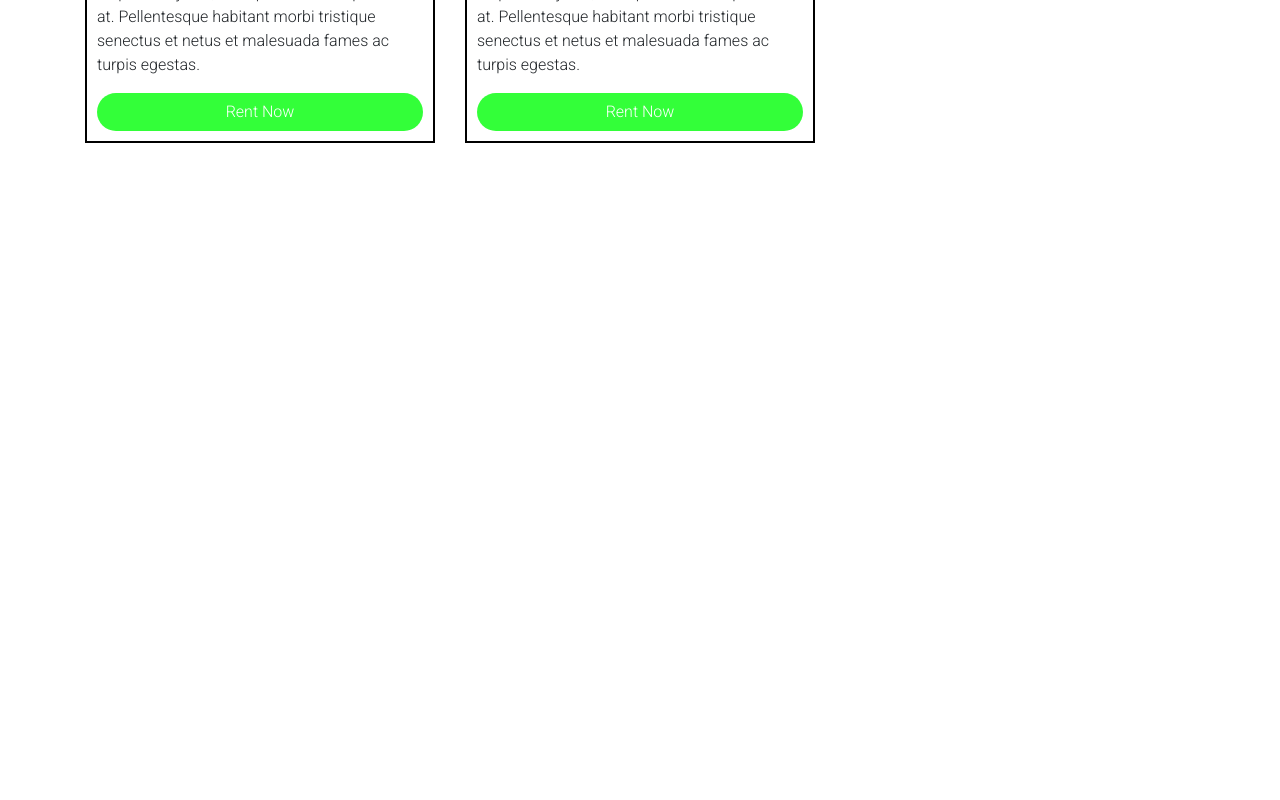
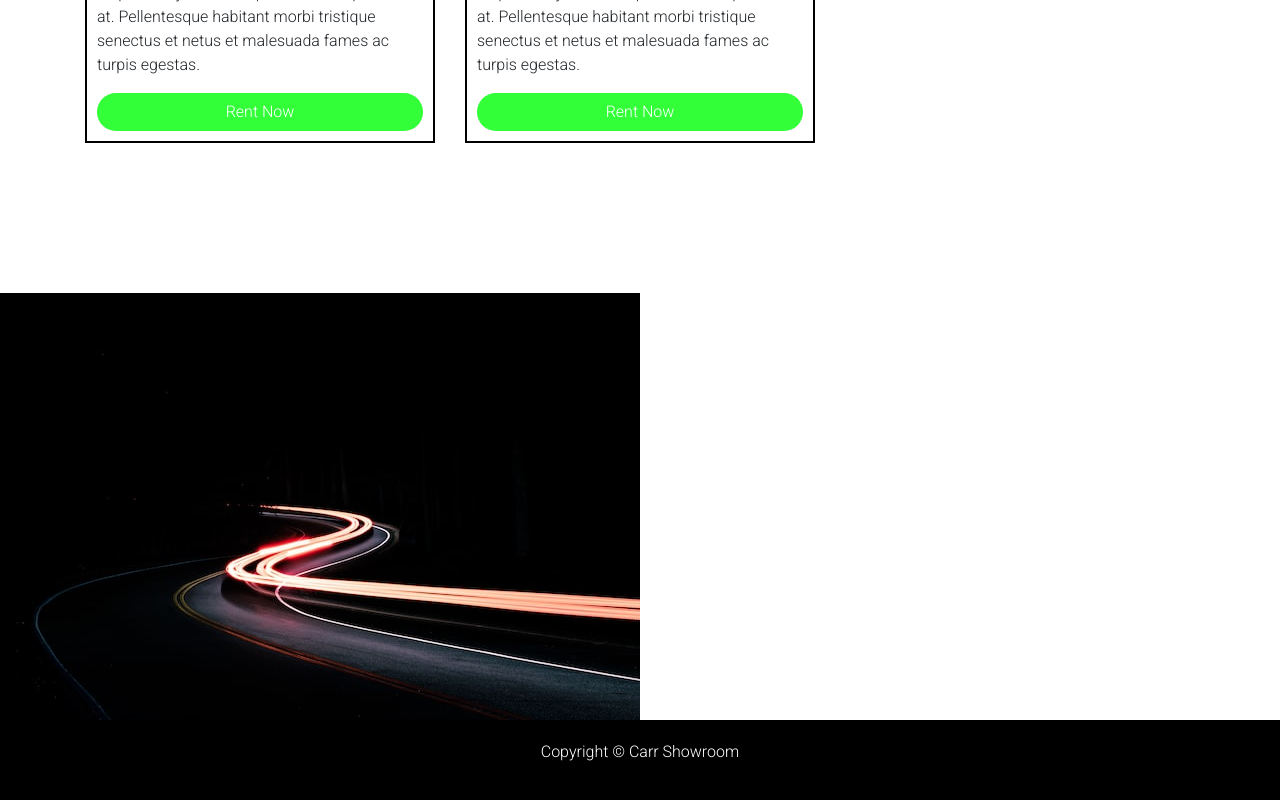
Before and after one commit to sio-doh/showroom, a React (Create React App) app: page / in a window 1280 px wide. Shown: the part 2772-3572 px from the top of the page. Before the commit the page ends 3065 px from the top, so only its background shows below. Built offline with nearby package versions, Linux system fonts and the light colour scheme.

Commit message:
second header component - wip

```diff
--- a/src/App.js
+++ b/src/App.js
@@ -3,6 +3,8 @@ import Navbar from "./Components/Navbar/navbar";
 import Header from "./Components/Header/header";
 import About from "./Components/About/about";
 import Details from "./Components/Details/details";
+import SecondHeader from "./Components/Second_Header/second";
+import Footer from "./Components/Footer/footer";
 
 const App = () => {
   return (
@@ -11,6 +13,8 @@ const App = () => {
       <Header />
       <About />
       <Details />
+      <SecondHeader />
+      <Footer />
     </>
   )
 }
--- /dev/null
+++ b/src/Components/Footer/footer.css
@@ -0,0 +1,6 @@
+footer {
+    background: #000;
+    padding: 20px;
+    text-align: center;
+    color: #fff !important;
+}
--- /dev/null
+++ b/src/Components/Footer/footer.jsx
@@ -0,0 +1,13 @@
+import "./footer.css";
+
+const footer = () => {
+    return (
+        <>
+            <footer>
+                <p>Copyright &copy; Carr Showroom</p>
+            </footer>
+        </>
+    )
+}
+
+export default footer;
--- /dev/null
+++ b/src/Components/Second_Header/second.css
@@ -0,0 +1,9 @@
+.second {
+    position: relative;
+    margin-bottom: 150px;
+}
+.second img {
+    height: 60vh;
+    width: 100%;
+    object-fit: cover;
+}
--- /dev/null
+++ b/src/Components/Second_Header/second.jsx
@@ -0,0 +1,17 @@
+import SecondHeaderImg from "../../Images/second_header.jpg";
+import "./second.css";
+
+const SecondHeader = () => {
+    return (
+        <>
+            <div>
+                <div>
+                    <img src={SecondHeaderImg} alt="" />
+                </div>
+                <div className="Overlay"></div>
+            </div>
+        </>
+    )
+}
+
+export default SecondHeader;
```
Also changed, not shown: src/Images/second_header.jpg (added), src/Images/second_header2.jpg (added).
